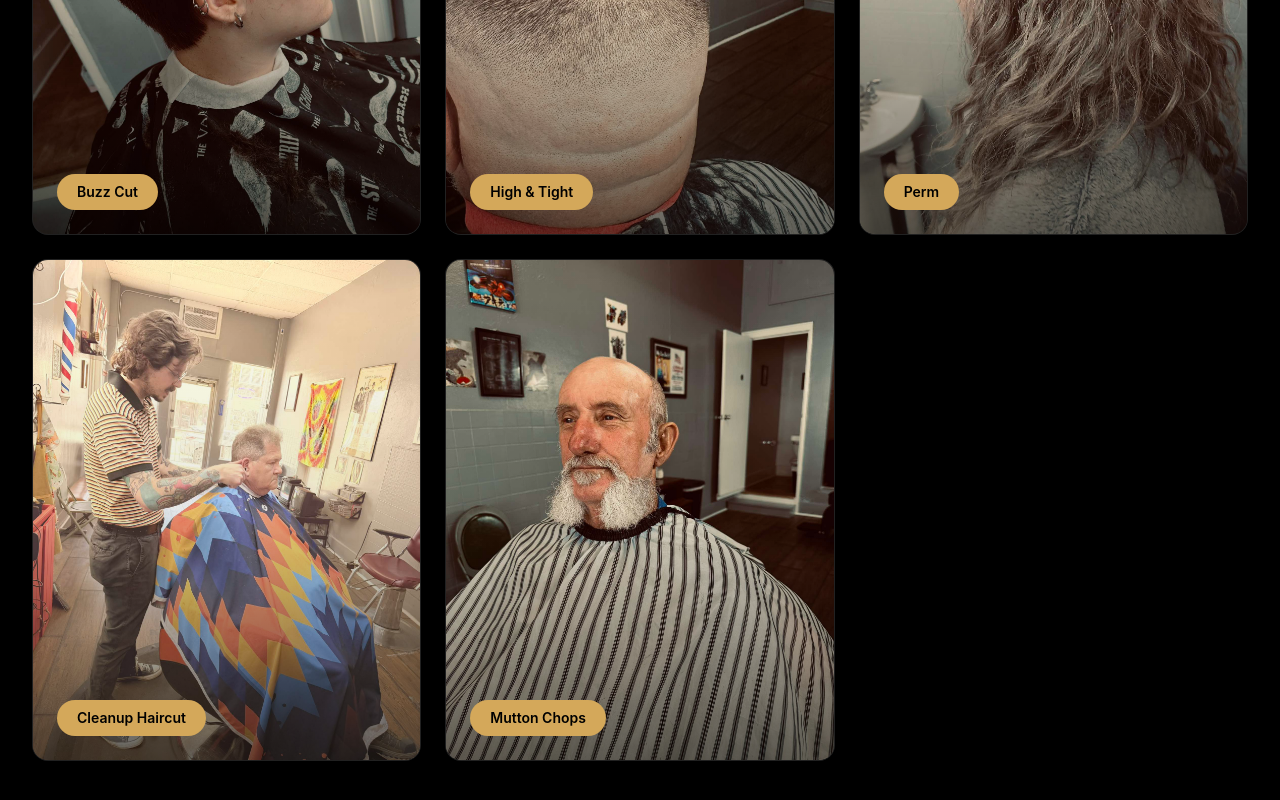
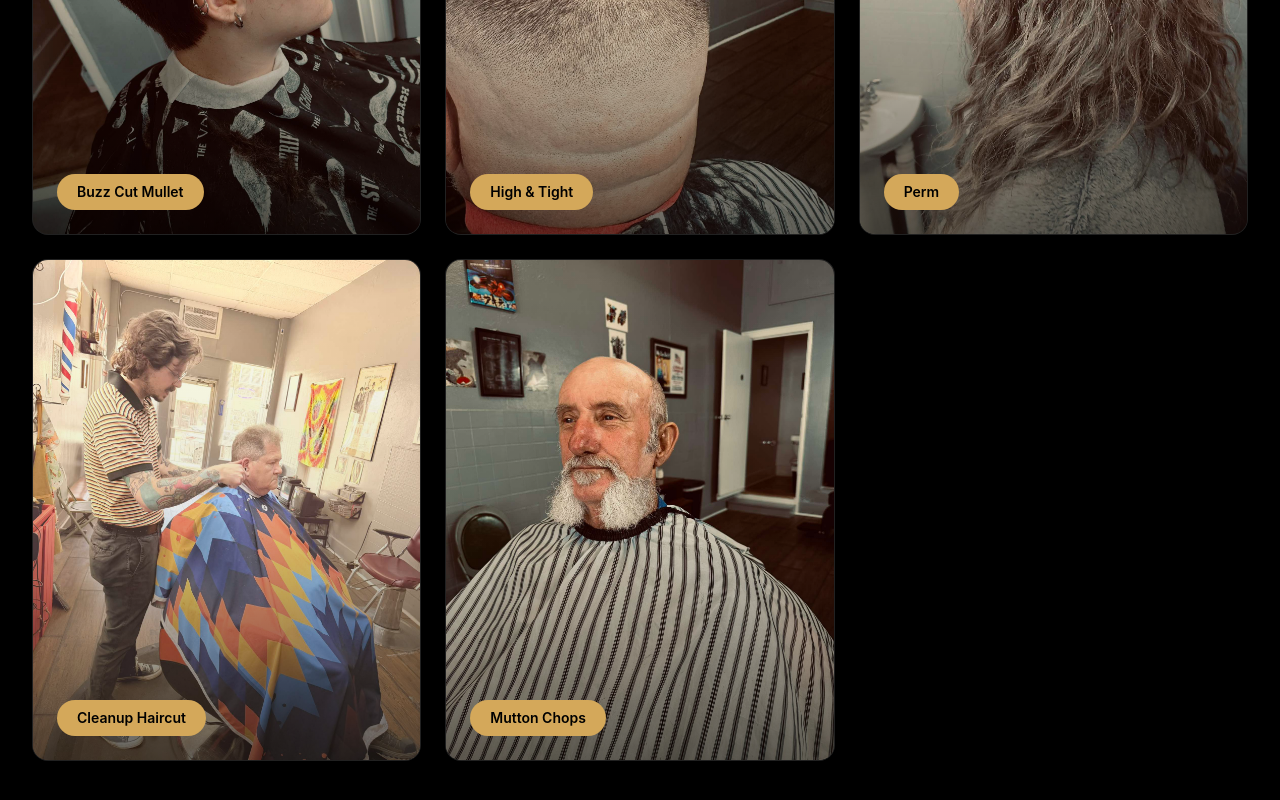
Before and after one commit to widner0623/main-street-barbershop, a React (Vite) app in the folder client/: page / in a window 1280 px wide. Shown: the part 8039-8839 px from the top of the page. Built offline with nearby package versions, Linux system fonts and the light colour scheme.

Commit message:
slight workding update to one of the images in gallery

```diff
--- a/client/src/sections/Gallery.jsx
+++ b/client/src/sections/Gallery.jsx
@@ -38,7 +38,7 @@ const galleryImages = [
     image: backedFadeDesign,
   },
   {
-    label: "Buzz Cut",
+    label: "Buzz Cut Mullet",
     image: buzzCut,
   },
   {
```
